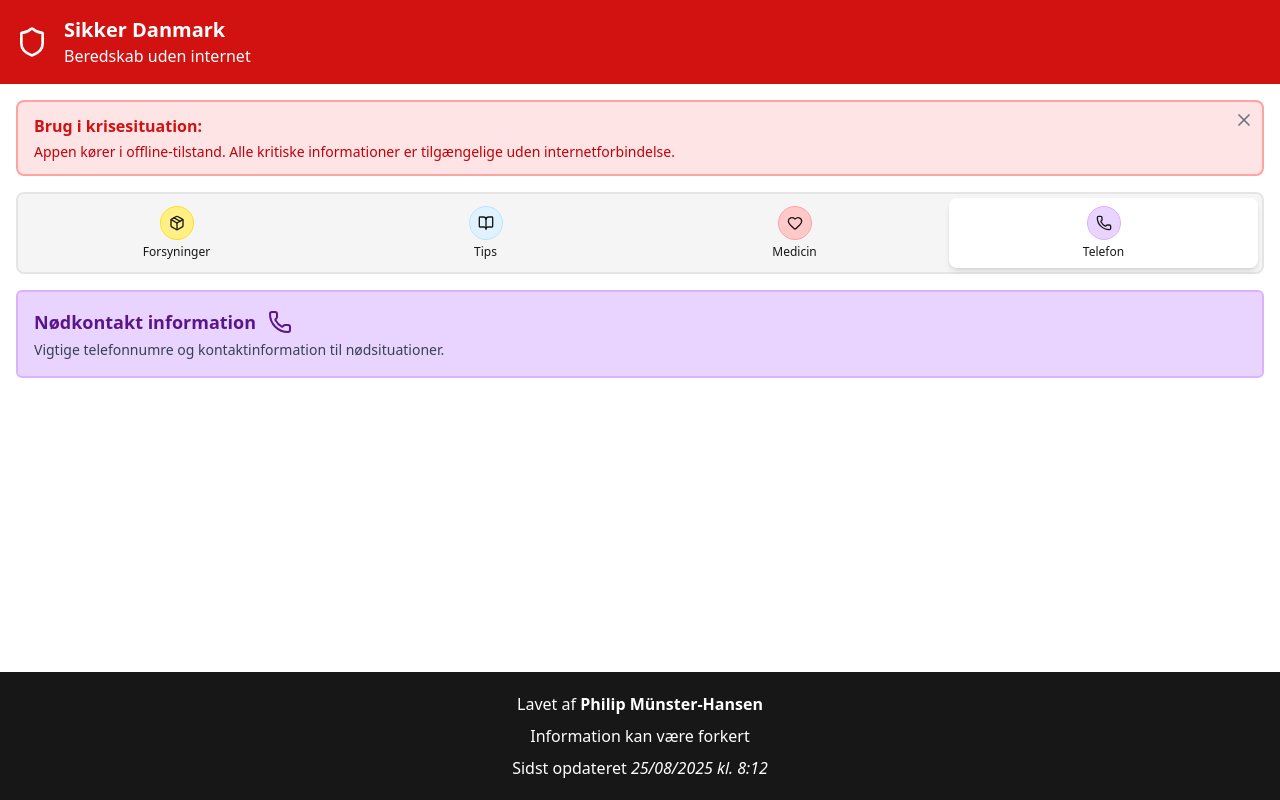
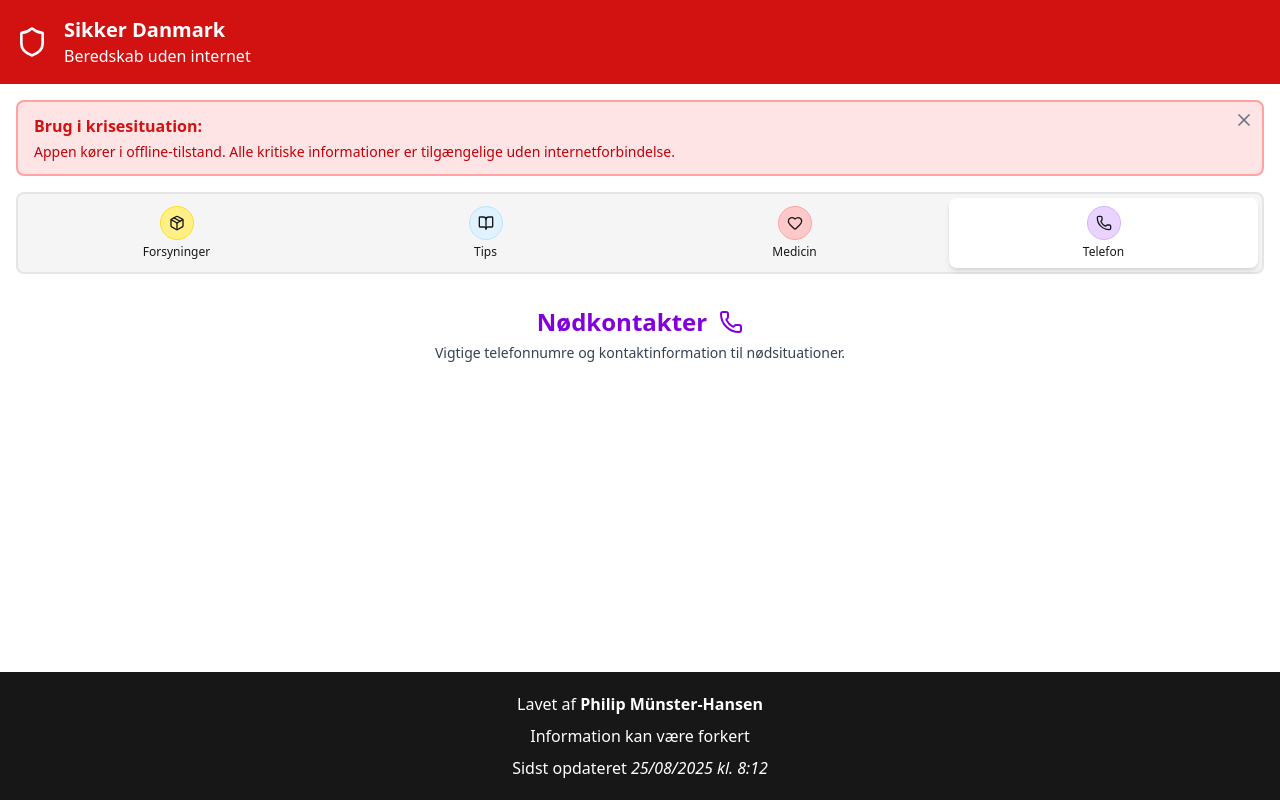
Before and after one commit to philipmunster/sikker-danmark, a Next.js app: page /phone in a window 1280 px wide. Built offline with nearby package versions, Linux system fonts and the light colour scheme.

Commit message:
Headline style update

```diff
--- a/src/app/components/Headline.tsx
+++ b/src/app/components/Headline.tsx
@@ -10,27 +10,20 @@ type HeadlineProps = {
 
 export default function Headline({color = 'blue', Icon, title, children}: HeadlineProps) {
 
-    const bgColor = {
-        blue: 'blue-bg',
-        yellow: 'yellow-bg',
-        red: 'red-bg',
-        purple: 'purple-bg',
-    }
-
     const textColor = {
-        blue: 'text-blue-900',
-        yellow: 'text-yellow-900',
-        red: 'text-red-900',
-        purple: 'text-purple-900',
+        blue: 'text-blue-800',
+        yellow: 'text-yellow-700',
+        red: 'text-red-700',
+        purple: 'text-purple-700',
     }
 
     return (
-        <div className={clsx(bgColor[color], 'p-4', 'rounded-md', 'border-2')}>
-            <div className='flex items-center gap-3 mb-1'>
-                <h1 className={clsx(textColor[color], 'text-lg', 'font-bold')}>{title}</h1>
+        <div className='text-center py-4 px-2'>
+            <div className='flex items-center justify-center gap-3 mb-1'>
+                <h1 className={clsx(textColor[color], 'text-2xl', 'font-bold')}>{title}</h1>
                 <Icon className={textColor[color]} />
             </div>
-            <p className='text-sm text-gray-700'>{children}</p>
+            <p className='text-sm text-gray-700 leading-relaxed'>{children}</p>
         </div>
     )
 }
--- a/src/app/phone/page.tsx
+++ b/src/app/phone/page.tsx
@@ -5,7 +5,7 @@ export default async function PhonePage() {
 
     return (
         <section className='mx-4'>
-            <Headline color='purple' Icon={Phone} title='Nødkontakt information'>Vigtige telefonnumre og kontaktinformation til nødsituationer.</Headline>
+            <Headline color='purple' Icon={Phone} title='Nødkontakter'>Vigtige telefonnumre og kontaktinformation til nødsituationer.</Headline>
         </section>
     )
 }
--- a/src/app/supplies/page.tsx
+++ b/src/app/supplies/page.tsx
@@ -45,7 +45,7 @@ export default function SuppliesPage() {
 
     return (
         <section className='mx-4 mb-4 flex flex-col gap-4'>
-            <Headline color='yellow' Icon={Package} title='Tjekliste med nødforsyninger'>Følg nedenstående tjekliste for at sikre dig at du har de nødvendige forsyninger hvis du skal klare dig i en krisesituation.</Headline>
+            <Headline color='yellow' Icon={Package} title='Nødforsyninger'>Følg nedenstående tjekliste for at forberede dig til en krisesituation.</Headline>
 
             <div className='flex flex-col gap-3 bg-gray-100 p-4 rounded-md text-sm shadow-md'>
                 <div className='flex justify-between items-center'>
```
